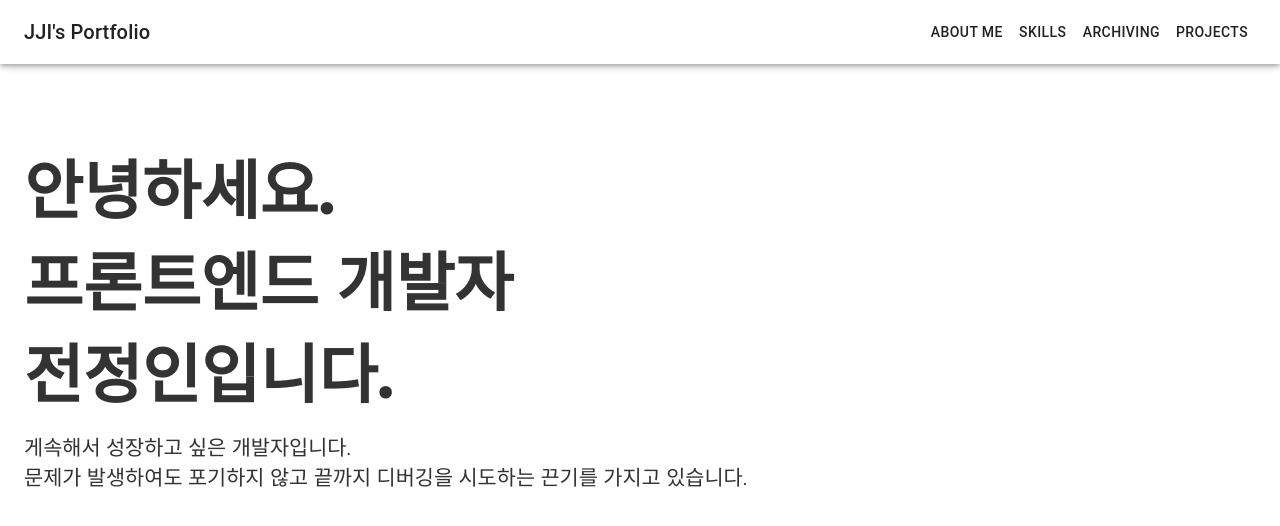
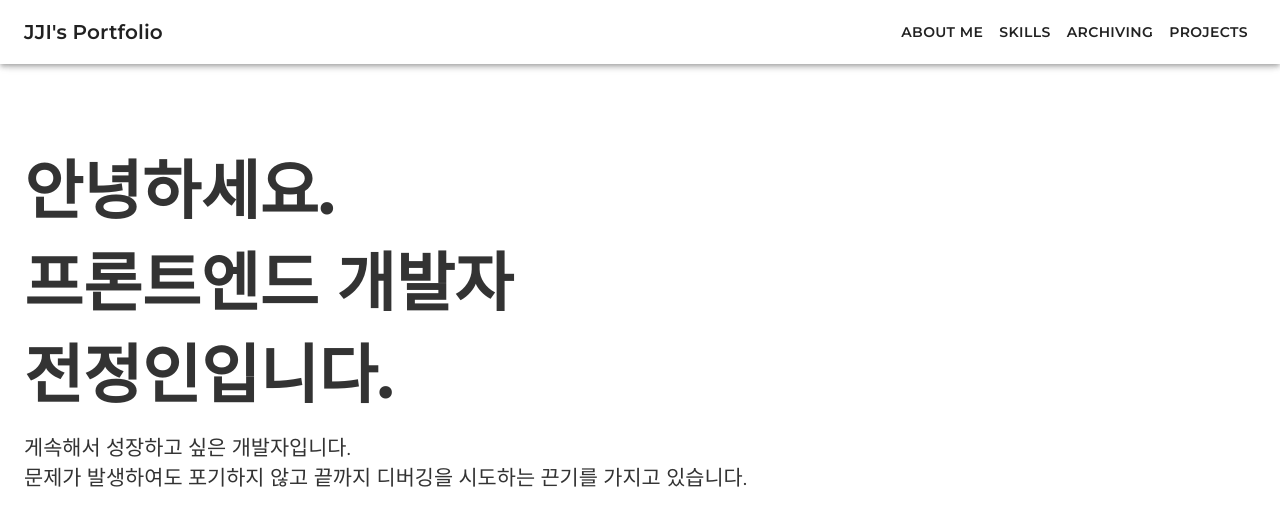
Before and after one commit to jeon-jeongin/Jeongin-Portfolio, a React (Create React App) app: page / in a window 1280 px wide. Shown: the top 526 px of the page. Built offline with nearby package versions, Linux system fonts and the light colour scheme.

Commit message:
EDIT header font

```diff
--- a/src/components/Desktop/DesktopHeader.js
+++ b/src/components/Desktop/DesktopHeader.js
@@ -1,27 +1,27 @@
-import { Button, Toolbar, Typography } from "@material-ui/core";
+import { Toolbar } from "@material-ui/core";
 import Link from "react-scroll/modules/components/Link";
-import { Grow, HeaderBar, MyAppBar } from "../shared/HeaderComponents";
+import { Grow, HeaderBar, HeaderButton, HomeMenu, MyAppBar } from "../shared/HeaderComponents";
 
 function DesktopHeader() {
     return (
         <MyAppBar position="fixed">
             <HeaderBar>
                 <Toolbar>
-                    <Link to="Home" spy={true} smooth={true}>
-                        <Typography variant="h6" color="textPrimary">JJI's Portfolio</Typography>
+                    <Link to="Home" spy={true} smooth={true} offset={0}>
+                        <HomeMenu variant="h6" color="textPrimary">JJI's Portfolio</HomeMenu>
                     </Link>
                     <Grow />
-                    <Link to="About me" spy={true} smooth={true}>
-                        <Button>About me</Button>
+                    <Link to="About me" spy={true} smooth={true} offset={0}>
+                        <HeaderButton>About me</HeaderButton>
                     </Link>
                     <Link to="Skills" spy={true} smooth={true}>
-                        <Button>Skills</Button>
+                        <HeaderButton>Skills</HeaderButton>
                     </Link>
                     <Link to="Archiving" spy={true} smooth={true}>
-                        <Button>Archiving</Button>
+                        <HeaderButton>Archiving</HeaderButton>
                     </Link>
                     <Link to="Projects" spy={true} smooth={true}>
-                        <Button>Projects</Button>
+                        <HeaderButton>Projects</HeaderButton>
                     </Link>
                 </Toolbar>
             </HeaderBar>
--- a/src/components/Header.js
+++ b/src/components/Header.js
@@ -4,7 +4,7 @@ import MobileHeader from "./Mobile/MobileHeader";
 
 const MyComponent = () => {
     const { width } = useViewport();
-    const breakpoint = 630;
+    const breakpoint = 600;
 
     return width < breakpoint ? <MobileHeader /> : <DesktopHeader />
 };
--- a/src/components/Mobile/MobileHeader.js
+++ b/src/components/Mobile/MobileHeader.js
@@ -1,7 +1,7 @@
 import { Box, IconButton, styled, Toolbar, Typography } from "@material-ui/core";
 import Link from "react-scroll/modules/components/Link";
 import { useState } from "react";
-import { Grow, HeaderBar, HeaderButton, MyAppBar } from "../shared/HeaderComponents";
+import { Grow, HeaderBar, HeaderButton, HomeMenu, MyAppBar } from "../shared/HeaderComponents";
 import { Menu } from '@material-ui/icons';
 
 function MobileHeader() {
@@ -11,8 +11,8 @@ function MobileHeader() {
         <MyAppBar position="fixed">
             <HeaderBar>
                 <MyToolbar>
-                    <Link to="Home" spy={true} smooth={true}>
-                        <Typography variant="h6" color="textPrimary">JJI's Portfolio</Typography>
+                    <Link to="Home" spy={true} smooth={true} onClick={() => { setVisible(false) }}>
+                        <HomeMenu variant="h6" color="textPrimary">JJI's Portfolio</HomeMenu>
                     </Link>
                     <Grow />
                     <IconButton onClick={() => { setVisible(!visible) }}>
@@ -21,16 +21,16 @@ function MobileHeader() {
                 </MyToolbar>
                 {visible ?
                     <Box>
-                        <Link to="About me" spy={true} smooth={true}>
+                        <Link to="About me" spy={true} smooth={true} onClick={() => { setVisible(false) }}>
                             <HeaderButton>About me</HeaderButton>
                         </Link>
-                        <Link to="Skills" spy={true} smooth={true}>
+                        <Link to="Skills" spy={true} smooth={true} onClick={() => { setVisible(false) }}>
                             <HeaderButton>Skills</HeaderButton>
                         </Link>
-                        <Link to="Archiving" spy={true} smooth={true}>
+                        <Link to="Archiving" spy={true} smooth={true} onClick={() => { setVisible(false) }}>
                             <HeaderButton>Archiving</HeaderButton>
                         </Link>
-                        <Link to="Projects" spy={true} smooth={true}>
+                        <Link to="Projects" spy={true} smooth={true} onClick={() => { setVisible(false) }}>
                             <HeaderButton>Projects</HeaderButton>
                         </Link>
                     </Box> :
--- a/src/components/shared/HeaderComponents.js
+++ b/src/components/shared/HeaderComponents.js
@@ -1,5 +1,6 @@
-import { AppBar, styled, Toolbar, Button } from "@material-ui/core";
+import { AppBar, styled, Toolbar, Button, Typography } from "@material-ui/core";
 import styledComponents from "styled-components";
+import { theme } from "../../styles";
 
 export const MyAppBar = styled(AppBar)({
     backgroundColor: '#ffffff'
@@ -14,11 +15,20 @@ export const Grow = styledComponents.div`
     flex-grow: 1;
 `
 export const HeaderButton = styled(Button)({
-    width: '100%',
-    justifyContent: 'left',
-    padding: '10px 16px'
+    fontFamily: 'Montserrat ,sans-serif',
+    fontWeight: '600',
+    [theme.breakpoints.down("sm")]: {
+        width: '100%',
+        justifyContent: 'left',
+        padding: '10px 16px',
+    },
 })
 
 export const MyToolbar = styled(Toolbar)({
     height: '64px',
 })
+
+export const HomeMenu = styled(Typography)({
+    fontFamily: 'Montserrat ,sans-serif',
+    fontWeight: '600',
+})
```
